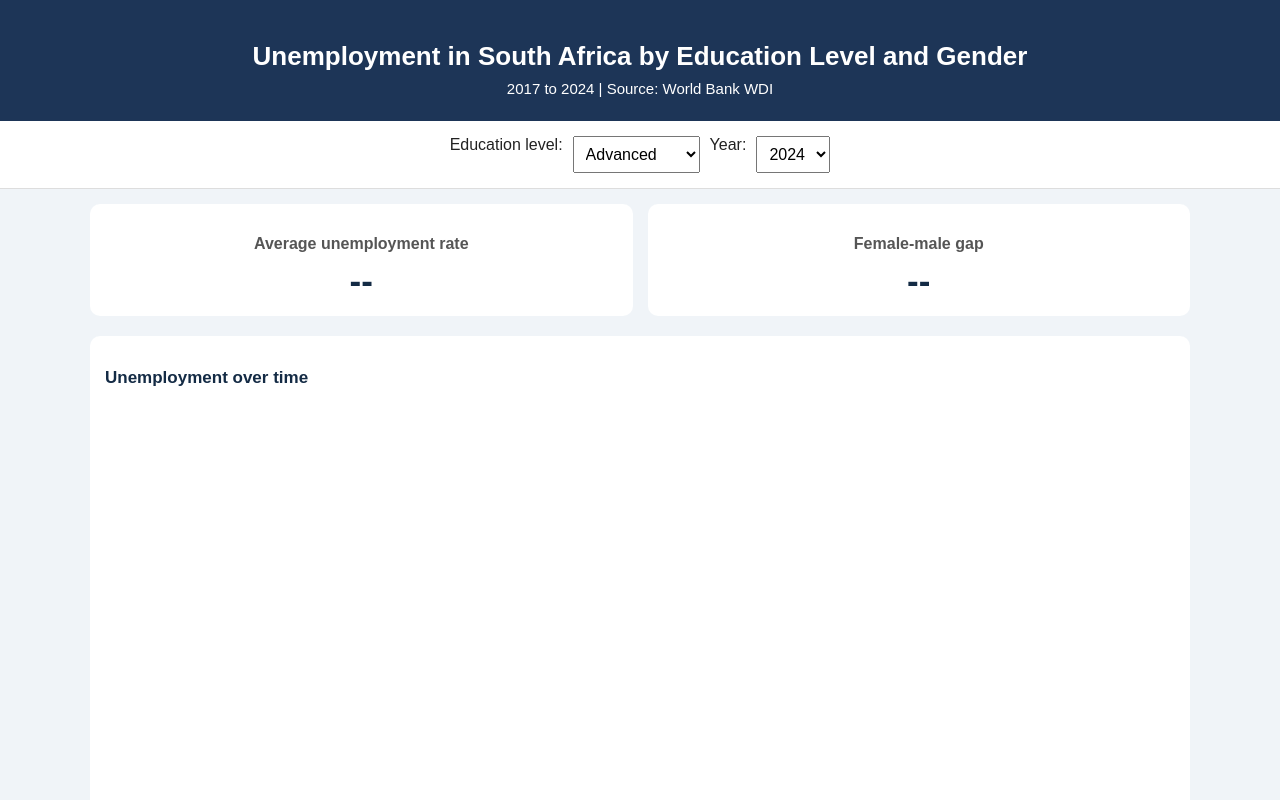
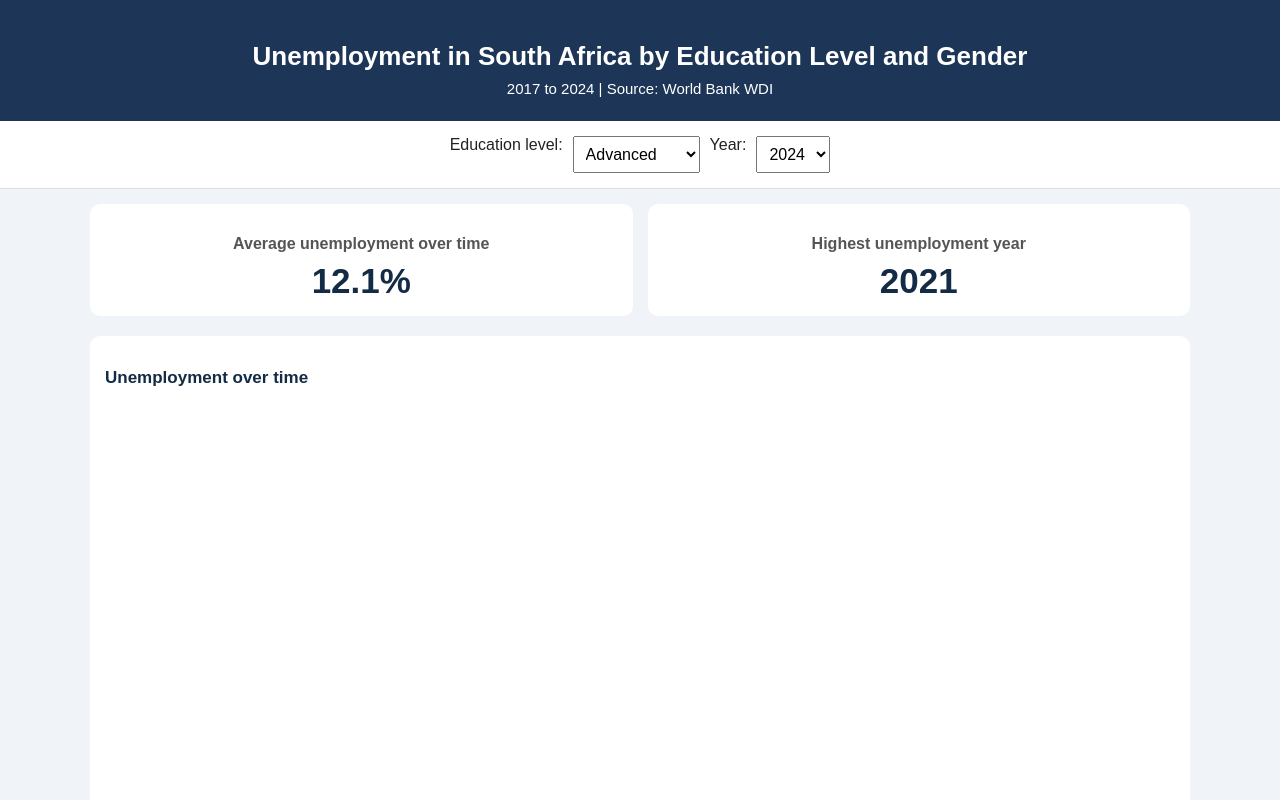
Before and after one commit to Lusanda7-gif/SA_unemployement-dashboard, a plain HTML site: page index.html in a window 1280 px wide. Shown: the top 800 px of the page. Drawn offline with nearby package versions, Linux system fonts and the light colour scheme.

Commit message:
Add summary cards and dropdown filter

```diff
--- a/index.html
+++ b/index.html
@@ -30,13 +30,13 @@
   <section class="indicators">
 
     <div class="stats">
-      <h3>Average unemployment rate</h3>
+      <h3>Average unemployment over time</h3>
       <p class="percentage" id="avgRate">--</p>
     </div>
 
     <div class="stats">
-      <h3>Female-male gap</h3>
-      <p class="percentage" id="genderGap">--</p>
+      <h3>Highest unemployment year</h3>
+      <p class="percentage" id="highestYear">--</p>
     </div>
   </section>
   <section class="charts">
--- a/script.js
+++ b/script.js
@@ -1,20 +1,20 @@
 
 let records = [];
 
+
+// Convert text into numbers
 function toNumber(value) {
   return parseFloat(String(value).replace(",", "."));
 }
 
 
+// Fill the Year dropdown
 function fillYears() {
 
-  // Find the year dropdown
   const select = document.getElementById("SelectYear");
-
-  // Create an empty list for years
   const years = [];
 
-  // Get years from the records
+  // Get unique years from records
   records.forEach(record => {
     if (!years.includes(record.year)) {
       years.push(record.year);
@@ -24,7 +24,7 @@ function fillYears() {
   // Sort years from oldest to newest
   years.sort((a, b) => a - b);
 
-  // Add years to the dropdown
+  // Add years to dropdown
   years.forEach(year => {
     const option = document.createElement("option");
     option.value = year;
@@ -33,12 +33,81 @@ function fillYears() {
   });
 
   // Select the latest year
-  select.value = years[years.length - 1];
+  if (years.length > 0) {
+    select.value = years[years.length - 1];
+  }
 }
 
 
+// Find a specific unemployment value
+function getValue(education, gender, year) {
+
+  for (let i = 0; i < records.length; i++) {
+
+    if (
+      records[i].education === education &&
+      records[i].gender === gender &&
+      records[i].year === year
+    ) {
+      return records[i].value;
+    }
+  }
+
+  return null;
+}
+
+
+// Calculate and display dashboard statistics
+function updateStatistics() {
+
+  if (records.length === 0) {
+    return;
+  }
+
+  // Get selected education
+  const education = document.getElementById("SelectEducation").value;
+
+  // Get Total records for selected education
+  const totals = records.filter(record =>
+    record.education === education &&
+    record.gender === "Total"
+  );
+
+  // Calculate average unemployment rate
+  let sum = 0;
+
+  totals.forEach(record => {
+    sum += record.value;
+  });
+
+  const average = totals.length > 0
+    ? sum / totals.length
+    : 0;
+
+  // Find the highest unemployment rate
+  let highest = null;
+
+  totals.forEach(record => {
+    if (highest === null || record.value > highest.value) {
+      highest = record;
+    }
+  });
+
+  // Display average
+  document.getElementById("avgRate").textContent =
+    totals.length > 0 ? average.toFixed(1) + "%" : "--";
+
+  // Display highest unemployment year
+  document.getElementById("highestYear").textContent =
+    highest ? highest.year : "--";
+}
+
+
+// Load the CSV file
 fetch("unemployment_sa_2017_2024.csv")
+
   .then(response => response.text())
+
   .then(text => {
 
     // Read the CSV file
@@ -54,12 +123,13 @@ fetch("unemployment_sa_2017_2024.csv")
     console.log("Original rows:", rows);
     console.log("Number of rows:", rows.length);
 
-    // Change the data into a simpler format
+    // fix the data
     rows.forEach(row => {
 
       let education = "Unknown";
       let gender = "Total";
 
+      // Identify education level
       if (row["Series Code"].includes("ADVN")) {
         education = "Advanced";
       } else if (row["Series Code"].includes("INTM")) {
@@ -68,31 +138,51 @@ fetch("unemployment_sa_2017_2024.csv")
         education = "Basic";
       }
 
+      // Identify gender
       if (row["Series Code"].includes(",FE,")) {
         gender = "Female";
       } else if (row["Series Code"].includes(",MA,")) {
         gender = "Male";
       }
 
-      // Get the values for each year
+      // Extract years and values
       Object.keys(row).forEach(column => {
 
         if (column.includes("[YR")) {
-          let year = parseInt(column.slice(0, 4));
-          let value = toNumber(row[column]);
+
+          const year = parseInt(column.slice(0, 4));
+          const value = toNumber(row[column]);
 
           if (!isNaN(value)) {
+
             records.push({
               year: year,
               education: education,
               gender: gender,
-              value: value});} }}); });
+              value: value
+            });
 
+          }
+        }
+      });
+    });
+
+    // Display results in console
     console.log("Final records:", records);
     console.log("Number of records:", records.length);
     console.log("First record:", records[0]);
 
-    // Fill the Year dropdown
+    // Fill dropdown and update statistics
     fillYears();
+    updateStatistics();
 
+  })
+
+  .catch(error => {
+    console.log("Error loading CSV:", error);
   });
+
+
+// Update statistics when education changes
+document.getElementById("SelectEducation")
+  .addEventListener("change", updateStatistics);
```
